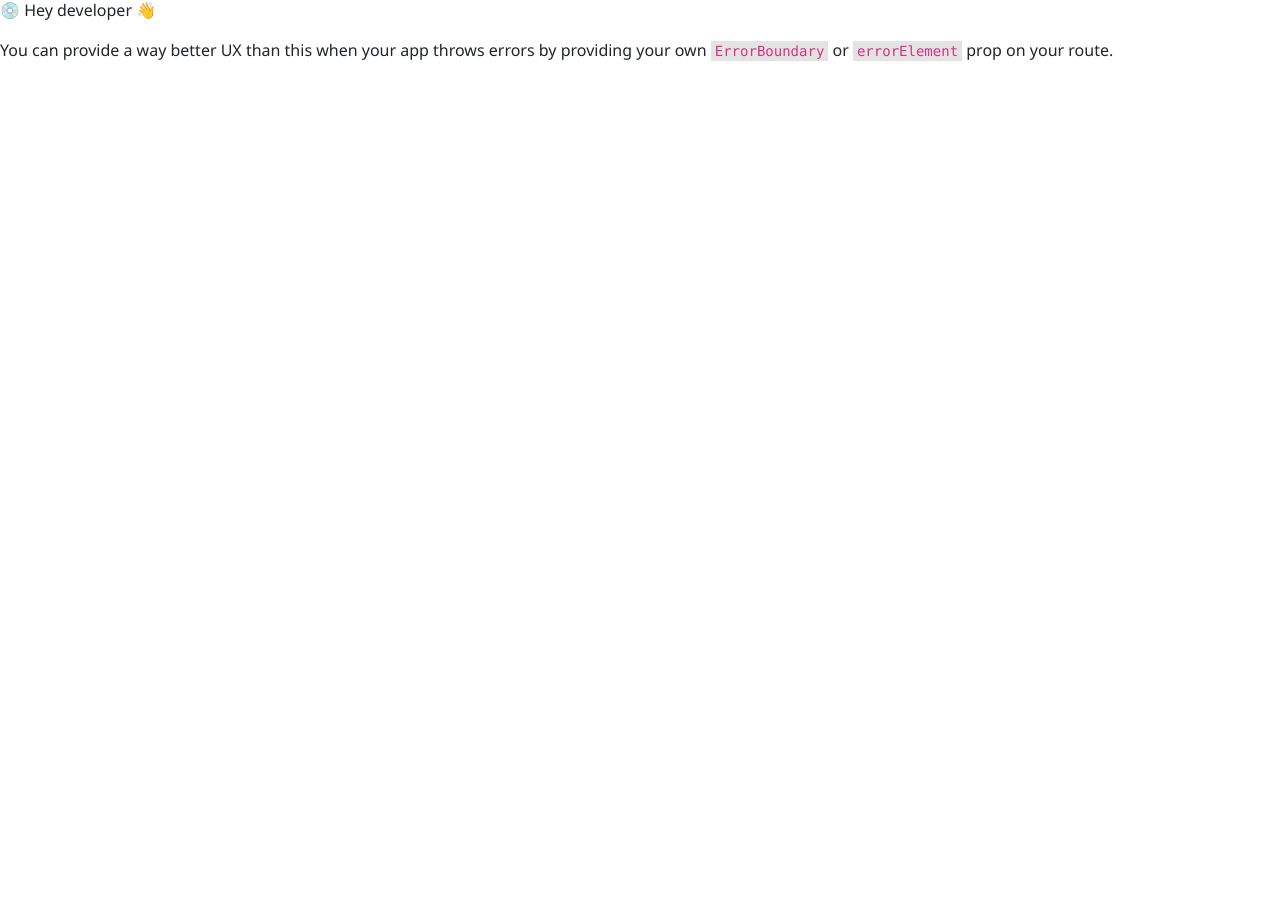
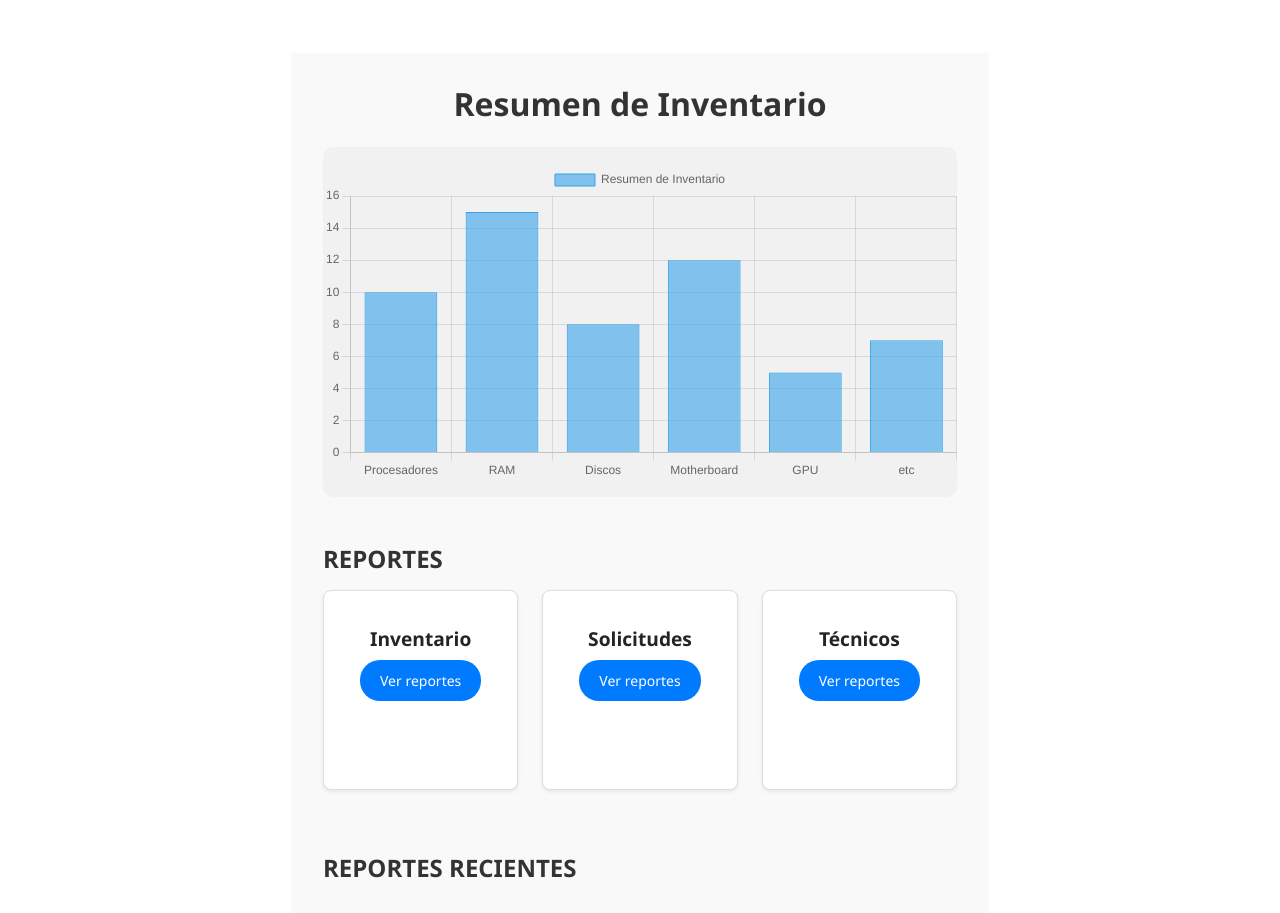
Before and after one commit to CarlosCastaneda04/SISTEC, a React (Vite) app in the folder SISTEC frontend/: page /dashboard-reportes in a window 1280 px wide. Before the commit this address had no page. Shown: the part 90-1003 px from the top of the page. Before the commit the page ends 800 px from the top, so only its background shows below. Built offline with nearby package versions, Linux system fonts and the light colour scheme.

Commit message:
Creacion de dashboar reportes

```diff
--- /dev/null
+++ b/SISTEC frontend/src/components/DashboardReportes/DashboardReportes.css
@@ -0,0 +1,127 @@
+/* DashboardReportes.css */
+
+.dashboard-reportes {
+    padding: 2rem;
+    background-color: #f9f9f9;
+  }
+
+  .dashboard-reportes h2 {
+    font-size: 2rem;
+    font-weight: 600;
+    color: #333;
+  }
+
+  .dashboard-reportes .chart-placeholder {
+    background-color: #f1f1f1;
+    border-radius: 10px;
+    height: 350px;
+    display: flex;
+    justify-content: center;
+    align-items: center;
+    margin-bottom: 2rem;
+  }
+
+  /* Ajustes en las tarjetas de reportes */
+  .dashboard-reportes .service-card {
+    display: flex;
+    flex-direction: column;
+    justify-content: space-between;
+    align-items: center;
+    text-align: center;
+    background-color: #ffffff;
+    border: 1px solid #ddd;
+    border-radius: 8px;
+    box-shadow: 0 4px 10px rgba(0, 0, 0, 0.1);
+    height: 200px;
+    padding: 20px;
+    transition: all 0.3s ease;
+  }
+
+  .dashboard-reportes .service-card:hover {
+    transform: scale(1.05);
+    box-shadow: 0 6px 12px rgba(0, 0, 0, 0.2);
+  }
+
+  .dashboard-reportes .service-card h6 {
+    font-size: 1.2rem;
+    margin-bottom: 10px;
+    font-weight: 600;
+  }
+
+  .dashboard-reportes .service-card button {
+    margin-top: auto;
+    background-color: #007bff;
+    border: none;
+    color: white;
+    padding: 10px 20px;
+    border-radius: 20px;
+    cursor: pointer;
+    transition: background-color 0.3s;
+  }
+
+  .dashboard-reportes .service-card button:hover {
+    background-color: #0056b3;
+  }
+
+  /* Contenedor de la fila de tarjetas */
+  .dashboard-reportes .row {
+    display: flex;
+    justify-content: space-evenly;
+    flex-wrap: wrap;
+  }
+
+  .dashboard-reportes .col {
+    flex: 1 1 22%;
+    margin: 10px;
+  }
+
+  .dashboard-reportes h4 {
+    font-size: 1.5rem;
+    font-weight: 600;
+    color: #333;
+  }
+
+  .dashboard-reportes .table-responsive {
+    margin-top: 2rem;
+  }
+
+  .table thead {
+    background-color: #f2f2f2;
+  }
+
+  .table th,
+  .table td {
+    text-align: center;
+    padding: 0.75rem;
+    font-size: 0.95rem;
+  }
+
+  .table tbody tr:hover {
+    background-color: #f8f9fa;
+  }
+
+  .table .table-secondary {
+    background-color: #f7f7f7;
+  }
+
+  /* Button styles */
+  .dashboard-reportes .btn-primary {
+    background-color: #007bff;
+    border-color: #007bff;
+    font-weight: 500;
+  }
+
+  .dashboard-reportes .btn-primary:hover {
+    background-color: #0056b3;
+    border-color: #004085;
+  }
+
+  @media (max-width: 768px) {
+    .dashboard-reportes .service-card {
+      margin-bottom: 1.5rem;
+    }
+
+    .dashboard-reportes .chart-placeholder {
+      height: 250px;
+    }
+  }
--- /dev/null
+++ b/SISTEC frontend/src/components/DashboardReportes/DashboardReportes.jsx
@@ -0,0 +1,83 @@
+import React from 'react';
+import { Container, Row, Col, Card, CardBody, CardTitle, Button } from 'reactstrap';
+import { Bar } from 'react-chartjs-2';
+import { Chart as ChartJS, Title, Tooltip, Legend, BarElement, CategoryScale, LinearScale } from 'chart.js';
+import './DashboardReportes.css';
+
+ChartJS.register(Title, Tooltip, Legend, BarElement, CategoryScale, LinearScale);
+
+// Datos del gráfico
+const data = {
+  labels: ['Procesadores', 'RAM', 'Discos', 'Motherboard', 'GPU', 'etc'],
+  datasets: [
+    {
+      label: 'Resumen de Inventario',
+      data: [10, 15, 8, 12, 5, 7],
+      backgroundColor: 'rgba(54, 162, 235, 0.6)',
+      borderColor: 'rgba(54, 162, 235, 1)',
+      borderWidth: 1,
+    },
+  ],
+};
+
+const options = {
+  responsive: true,
+  scales: {
+    x: {
+      beginAtZero: true,
+    },
+  },
+};
+
+function DashboardReportes() {
+  return (
+    <Container className="dashboard-reportes mt-5">
+      <h2 className="text-center mb-4">Resumen de Inventario</h2>
+
+      {/* Gráfico de Barras */}
+      <div className="chart-placeholder mb-5">
+        <Bar data={data} options={options} />
+      </div>
+
+      {/* Sección de Reportes */}
+      <h4 className="mb-3">REPORTES</h4>
+      <Row className="mb-5">
+        {[...Array(3)].map((_, idx) => (
+          <Col key={idx} sm="6" md="4">
+            <Card className="shadow-sm service-card mb-3">
+              <CardBody>
+                <CardTitle tag="h6">{idx === 0 ? 'Inventario' : idx === 1 ? 'Solicitudes' : 'Técnicos'}</CardTitle>
+                <Button color="primary" size="sm">Ver reportes</Button>
+              </CardBody>
+            </Card>
+          </Col>
+        ))}
+      </Row>
+
+      {/* Tabla de Reportes Recientes */}
+      <h4 className="mb-3">REPORTES RECIENTES</h4>
+      <div className="table-responsive">
+        <table className="table table-hover">
+          <thead className="table-secondary">
+            <tr>
+              <th>ID</th>
+              <th>Fecha</th>
+              <th>Admin</th>
+            </tr>
+          </thead>
+          <tbody>
+            {[...Array(5)].map((_, i) => (
+              <tr key={i}>
+                <td>DF-2025-001</td>
+                <td>31/10/2025</td>
+                <td>Juan Perez</td>
+              </tr>
+            ))}
+          </tbody>
+        </table>
+      </div>
+    </Container>
+  );
+}
+
+export default DashboardReportes;
--- /dev/null
+++ b/SISTEC frontend/src/pages/DashboardReportes.jsx
@@ -0,0 +1,12 @@
+import React from 'react';
+import DashboardReportes from '../components/DashboardReportes/DashboardReportes';
+
+function DashboardReportesPage() {
+  return (
+    <div>
+      <DashboardReportes />
+    </div>
+  );
+}
+
+export default DashboardReportesPage;
```
Also changed, not shown: SISTEC frontend/src/router.jsx (+7 -1 lines).
